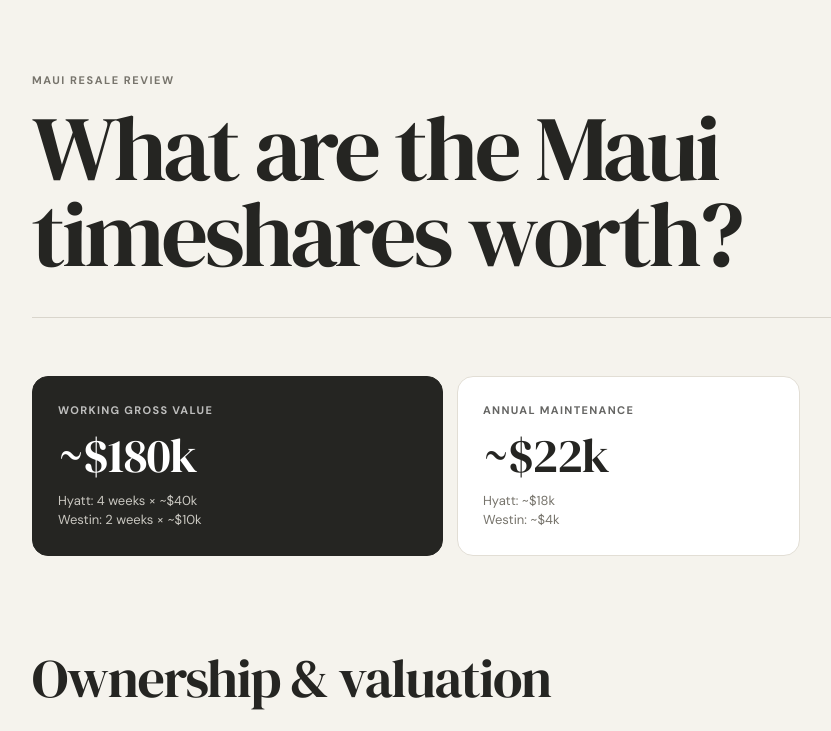
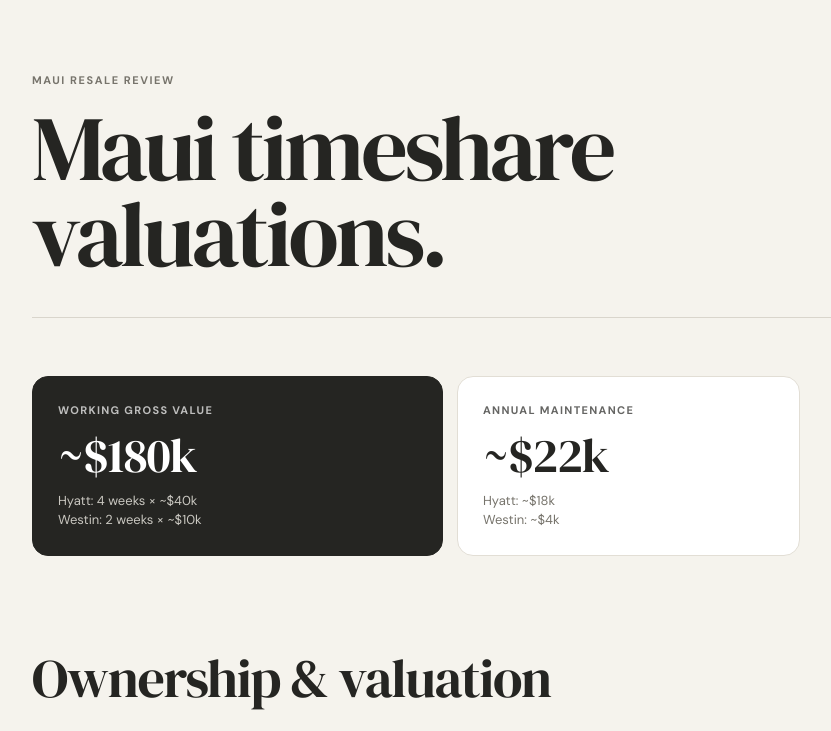
Before and after one commit to dougheindel/maui-resale, a React (Vite) app: page / in a window 1280 px wide. Shown: the top 731 px of the page, without its empty margins (46-877 px from the left). Built offline with nearby package versions, Linux system fonts and the light colour scheme.

Commit message:
Update heading for Maui timeshare valuations

```diff
--- a/src/main.jsx
+++ b/src/main.jsx
@@ -131,9 +131,7 @@ function App() {
                     </div>
 
                     <h1>
-                        What are the Maui
-                        <br />
-                        timeshares worth?
+                        Maui timeshare valuations.
                     </h1>
 
                     <div className="hero-rule" />
```
